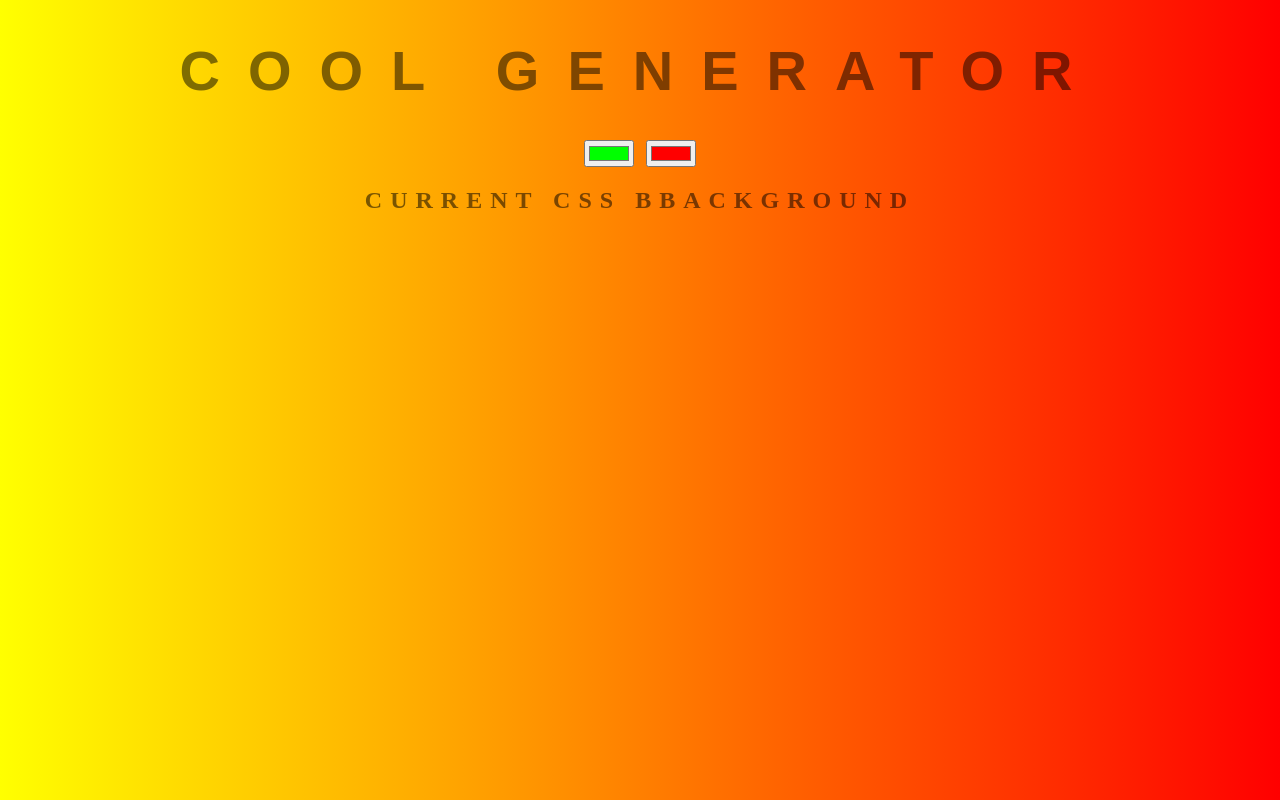
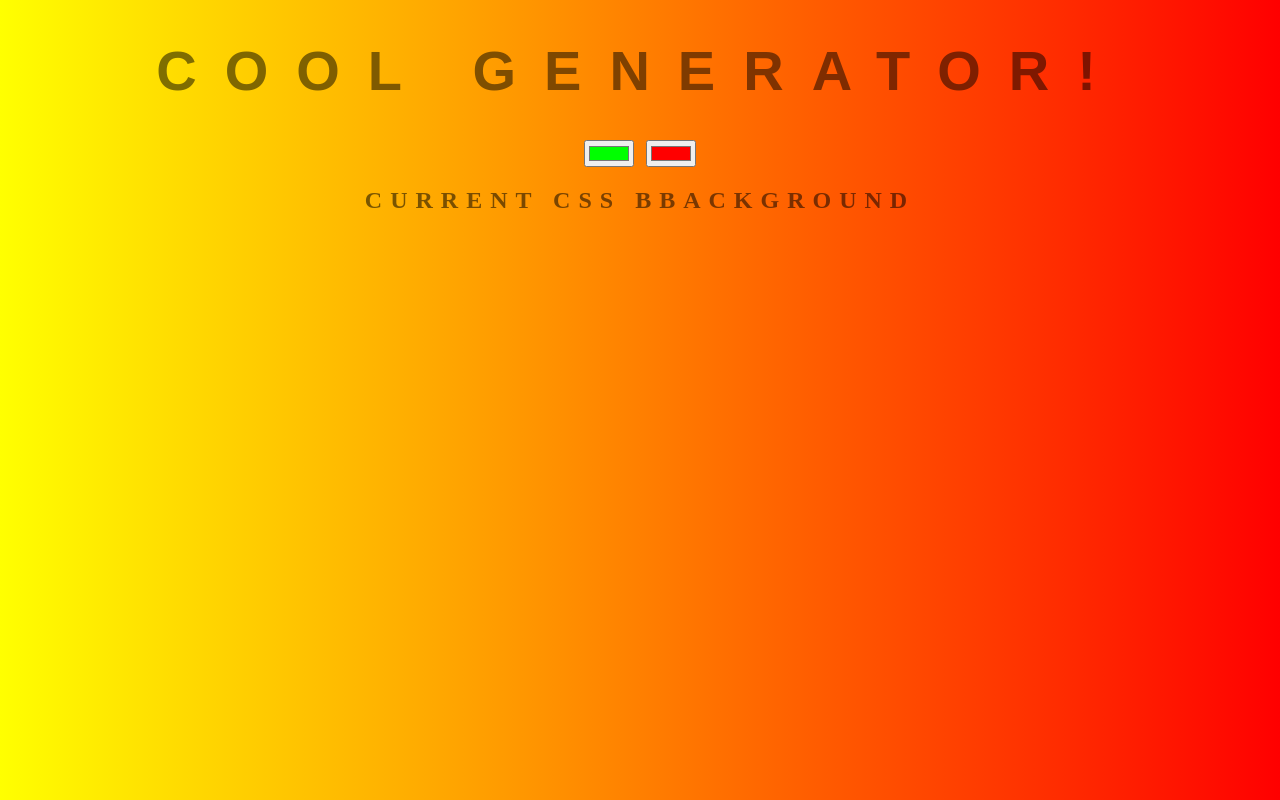
Before and after one commit to Pietrockson/Background-generator, a plain HTML site: page index.html in a window 1280 px wide. Drawn offline with Linux system fonts and the light colour scheme.

Commit message:
adding exclamation

```diff
--- a/index.html
+++ b/index.html
@@ -22,7 +22,7 @@
         <link rel="stylesheet" type="text/css" href="style.css">
     </head>
     <body id="gradient">
-        <h1>cool Generator</h1>
+        <h1>cool Generator!</h1>
         <input class="color1" type="color" name="color1" value="#00ff00">
         <input class="color2" type="color" name="color2" value="#ff0000">
         <h2>current CSS bBackground</h2>
```
